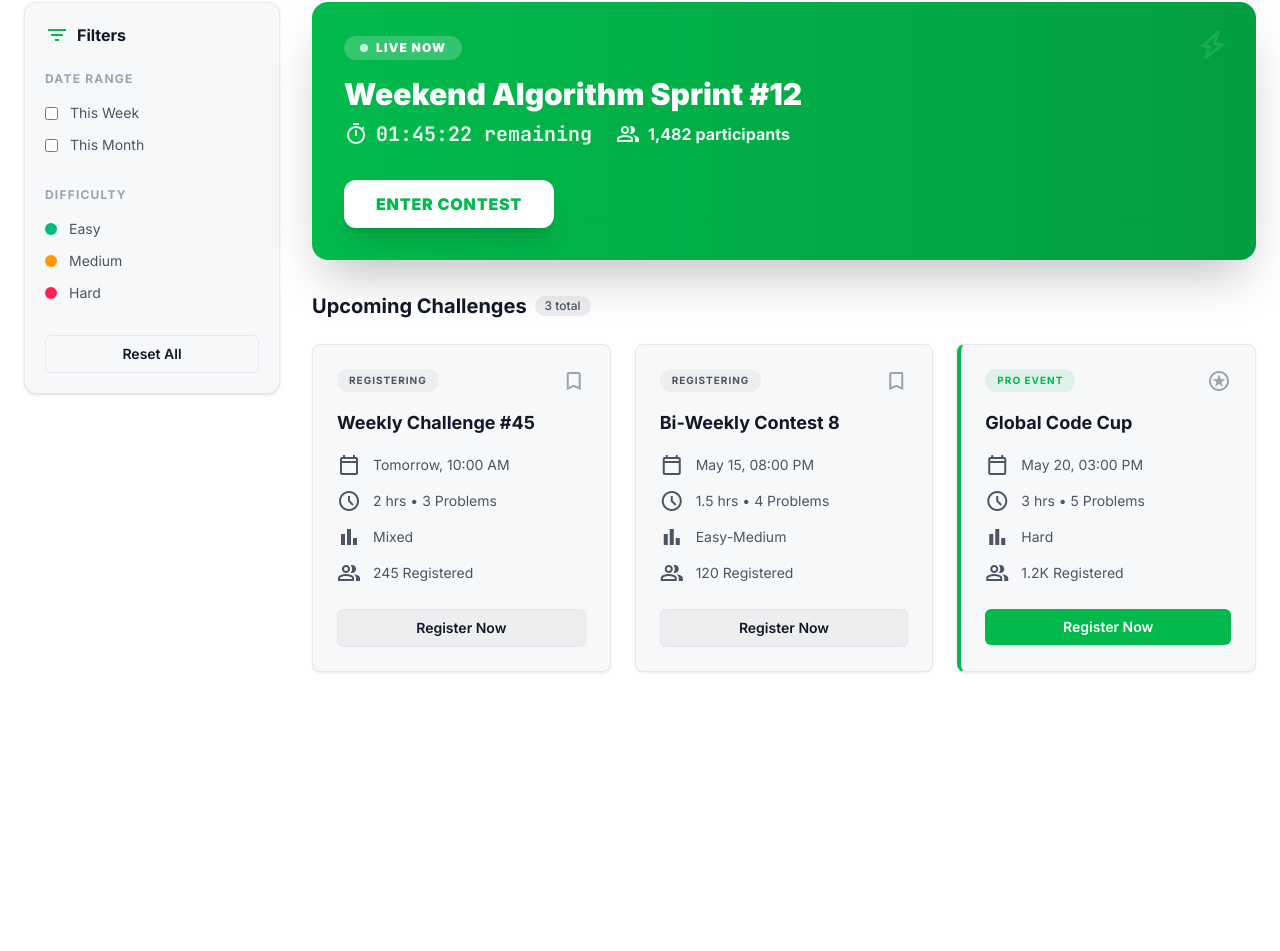
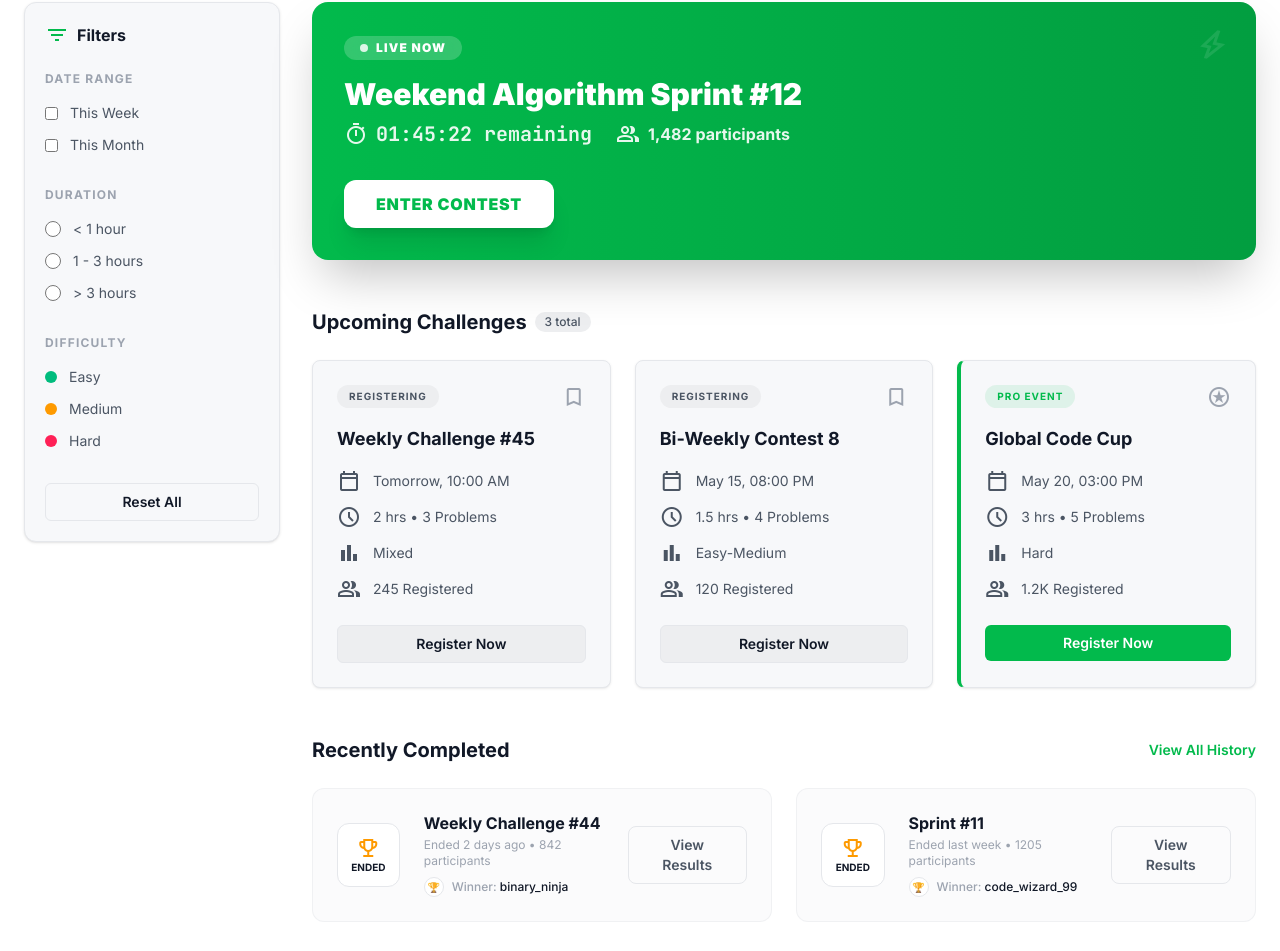
Before and after one commit to Arafat-Shalehin/CodeArena, a Next.js app: page /contests in a window 1280 px wide. Shown: the part 146-1097 px from the top of the page. Before the commit the page ends 850 px from the top, so only its background shows below. Built offline with nearby package versions, Linux system fonts and the light colour scheme; no server answers.

Commit message:
Updated contest components

```diff
--- a/src/features/contests/components/ContestsPage.jsx
+++ b/src/features/contests/components/ContestsPage.jsx
@@ -5,7 +5,9 @@ import Filters from './Filters'
 import ContestCard from './ContestCard'
 import LiveBanner from './LiveBanner'
 import { CONTEST_TABS } from '../constants/contests.constants'
-import { UPCOMING_CONTESTS, LIVE_CONTEST } from '../data/contests.data'
+// 1. PAST_CONTESTS import add korun
+import { UPCOMING_CONTESTS, LIVE_CONTEST, PAST_CONTESTS } from '../data/contests.data'
+import PastContestCard from './PastContestCard'
 
 export default function ContestsPage() {
     const [filter, setFilter] = useState('Upcoming')
@@ -13,7 +15,7 @@ export default function ContestsPage() {
     return (
         <div className="bg-bg-page text-text-primary min-h-screen font-sans">
             <main className="max-w-container mx-auto px-6 py-8">
-                {/* Hero Section */}
+                {/* Hero Section (Same as before) */}
                 <div className="mb-10 flex flex-col justify-between gap-6 md:flex-row md:items-end">
                     <div>
                         <h1 className="text-text-primary mb-2 text-4xl font-bold tracking-tight">
@@ -44,16 +46,13 @@ export default function ContestsPage() {
                 </div>
 
                 <div className="flex flex-col gap-8 lg:flex-row">
-                    {/* Sidebar Filters */}
                     <Filters />
 
-                    {/* Main Content */}
-                    <div className="flex-1 space-y-8">
-                        {/* Live Banner */}
+                    <div className="flex-1 space-y-12">
                         <LiveBanner contest={LIVE_CONTEST} />
 
-                        {/* Grid */}
-                        <div>
+                        {/* Upcoming Section */}
+                        <section>
                             <div className="mb-6 flex items-center justify-between">
                                 <h3 className="text-text-primary flex items-center gap-2 text-xl font-bold">
                                     Upcoming Challenges
@@ -67,7 +66,25 @@ export default function ContestsPage() {
                                     <ContestCard key={contest.id} {...contest} />
                                 ))}
                             </div>
-                        </div>
+                        </section>
+
+                        {/* --- Recently Completed Section --- */}
+                        <section>
+                            <div className="mb-6 flex items-center justify-between">
+                                <h3 className="text-text-primary text-xl font-bold">
+                                    Recently Completed
+                                </h3>
+                                <button className="text-accent text-sm font-semibold hover:underline">
+                                    View All History
+                                </button>
+                            </div>
+                            <div className="grid grid-cols-1 gap-6 md:grid-cols-2">
+                                {/* Error Fix: Data pass kora holo map er madhyome */}
+                                {PAST_CONTESTS.map((contest) => (
+                                    <PastContestCard key={contest.id} contest={contest} />
+                                ))}
+                            </div>
+                        </section>
                     </div>
                 </div>
             </main>
--- a/src/features/contests/components/Filters.jsx
+++ b/src/features/contests/components/Filters.jsx
@@ -1,5 +1,6 @@
+'use client'
 import React from 'react'
-import { DATE_FILTERS, DIFFICULTY_FILTERS } from '../constants/contests.constants'
+import { DATE_FILTERS, DIFFICULTY_FILTERS, DURATION_FILTERS } from '../constants/contests.constants'
 
 const FilterSection = ({ title, children }) => (
     <div>
@@ -33,6 +34,23 @@ const Filters = () => {
                             </label>
                         ))}
                     </FilterSection>
+                    <FilterSection title="Duration">
+                        {DURATION_FILTERS.map((duration) => (
+                            <label
+                                key={duration}
+                                className="group flex cursor-pointer items-center gap-3"
+                            >
+                                <input
+                                    type="radio"
+                                    name="duration"
+                                    className="border-border bg-bg-page text-accent focus:ring-accent h-4 w-4"
+                                />
+                                <span className="text-text-secondary group-hover:text-text-primary text-sm transition-colors">
+                                    {duration}
+                                </span>
+                            </label>
+                        ))}
+                    </FilterSection>
 
                     <FilterSection title="Difficulty">
                         {DIFFICULTY_FILTERS.map((diff) => (
--- /dev/null
+++ b/src/features/contests/components/PastContestCard.jsx
@@ -0,0 +1,35 @@
+import React from 'react'
+
+const PastContestCard = ({ contest }) => {
+    return (
+        <div className="bg-bg-subtle/50 border-border/50 hover:bg-bg-subtle flex items-center justify-between rounded-xl border p-6 transition-all">
+            <div className="flex items-center gap-6">
+                <div className="bg-bg-page border-border hidden h-16 w-16 flex-col items-center justify-center rounded-xl border sm:flex">
+                    <span className="material-symbols-outlined text-2xl text-amber-500">
+                        emoji_events
+                    </span>
+                    <span className="text-text-primary text-[10px] font-bold uppercase">Ended</span>
+                </div>
+                <div>
+                    <h4 className="text-text-primary mb-1 font-bold">{contest.title}</h4>
+                    <p className="text-text-muted mb-2 text-xs">
+                        Ended {contest.endedTime} • {contest.participants} participants
+                    </p>
+                    <div className="flex items-center gap-2">
+                        <div className="bg-bg-page border-border flex h-5 w-5 items-center justify-center rounded-full border text-[10px]">
+                            🏆
+                        </div>
+                        <span className="text-text-muted text-xs font-medium">
+                            Winner: <span className="text-text-primary">{contest.winner}</span>
+                        </span>
+                    </div>
+                </div>
+            </div>
+            <button className="border-border text-text-secondary hover:bg-bg-page hover:text-text-primary rounded-lg border px-4 py-2 text-sm font-semibold transition-all">
+                View Results
+            </button>
+        </div>
+    )
+}
+
+export default PastContestCard
--- a/src/features/contests/constants/contests.constants.js
+++ b/src/features/contests/constants/contests.constants.js
@@ -1,7 +1,7 @@
 export const CONTEST_TABS = ['Live', 'Upcoming', 'Past Contests']
 
 export const DATE_FILTERS = ['This Week', 'This Month']
-
+export const DURATION_FILTERS = ['< 1 hour', '1 - 3 hours', '> 3 hours']
 export const DIFFICULTY_FILTERS = [
     { label: 'Easy', color: 'bg-emerald-500' },
     { label: 'Medium', color: 'bg-amber-500' },
--- a/src/features/contests/data/contests.data.js
+++ b/src/features/contests/data/contests.data.js
@@ -34,3 +34,20 @@ export const LIVE_CONTEST = {
     timeRemaining: '01:45:22',
     participants: '1,482',
 }
+
+export const PAST_CONTESTS = [
+    {
+        id: 1,
+        title: 'Weekly Challenge #44',
+        endedTime: '2 days ago',
+        participants: 842,
+        winner: 'binary_ninja',
+    },
+    {
+        id: 2,
+        title: 'Sprint #11',
+        endedTime: 'last week',
+        participants: 1205,
+        winner: 'code_wizard_99',
+    },
+]
--- a/src/features/profile/components/ProfileHero.jsx
+++ b/src/features/profile/components/ProfileHero.jsx
@@ -12,6 +12,7 @@ import { useAuth } from '@/context/AuthContext'
 import { toast } from 'sonner'
 import { Settings } from 'lucide-react'
 import Link from 'next/link'
+import EditProfileModal from './EditProfileModal'
 
 /**
  * @component ProfileHero
@@ -29,11 +30,7 @@ export default function ProfileHero({ user: userProp }) {
     const displayUser = userProp || authUser
     const name = displayUser?.name || displayUser?.email?.split('@')[0] || 'Unknown User'
 
-    const {
-        bio = '',
-        avatarSeed = name,
-        stats,
-    } = displayUser || {}
+    const { bio = '', avatarSeed = name, stats } = displayUser || {}
 
     const isOwnProfile =
         authUser &&
@@ -44,6 +41,7 @@ export default function ProfileHero({ user: userProp }) {
     const rank = stats?.globalRank ?? '—'
     const finalAvatarSeed = avatarSeed || name
 
+    const [modalOpen, setModalOpen] = useState(false)
     return (
         <>
             <div className="bg-bg-subtle border-border relative mb-8 overflow-hidden rounded-xl border">
@@ -84,7 +82,7 @@ export default function ProfileHero({ user: userProp }) {
                                 </span>
                             </div>
                             {bio && (
-                                <p className="text-text-muted max-w-md text-sm leading-relaxed pt-2">
+                                <p className="text-text-muted max-w-md pt-2 text-sm leading-relaxed">
                                     {bio}
                                 </p>
                             )}
@@ -94,13 +92,16 @@ export default function ProfileHero({ user: userProp }) {
                         <div className="flex shrink-0 flex-row flex-wrap items-center justify-center gap-3 md:justify-end">
                             {!isOwnProfile && <Button variant="default">Follow</Button>}
                             {isOwnProfile && (
-                                <Link href="/profile/settings">
-                                    <Button variant="outline">
-                                        <Settings className="mr-2 h-4 w-4" /> Edit Profile
-                                    </Button>
-                                </Link>
+                                <Button onClick={() => setModalOpen(true)} variant="outline">
+                                    <Settings className="mr-2 h-4 w-4" /> Edit Profile
+                                </Button>
                             )}
                         </div>
+                        {modalOpen && (
+                            <EditProfileModal
+                                onClose={() => setModalOpen(false)}
+                            ></EditProfileModal>
+                        )}
                     </div>
                 </div>
             </div>
```
